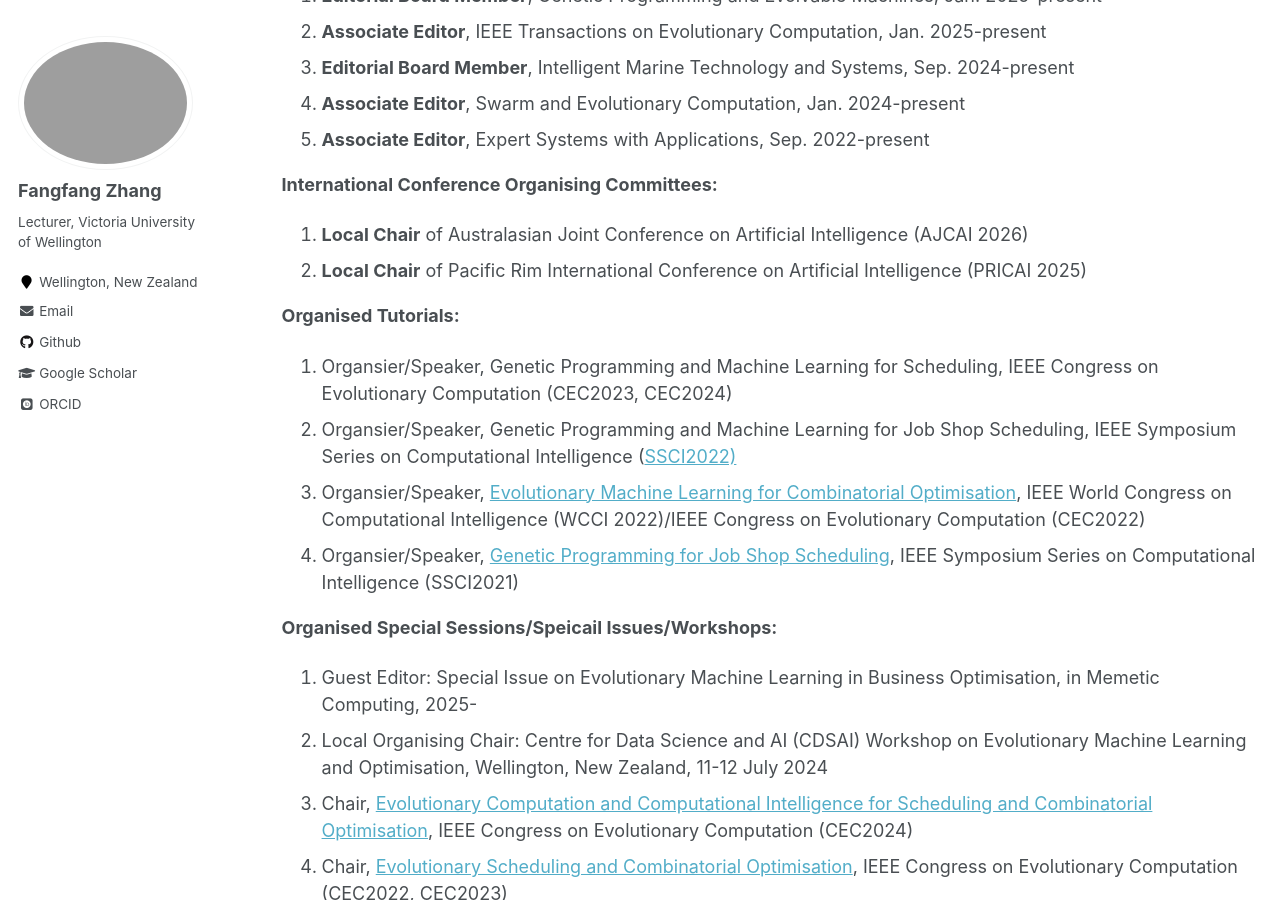
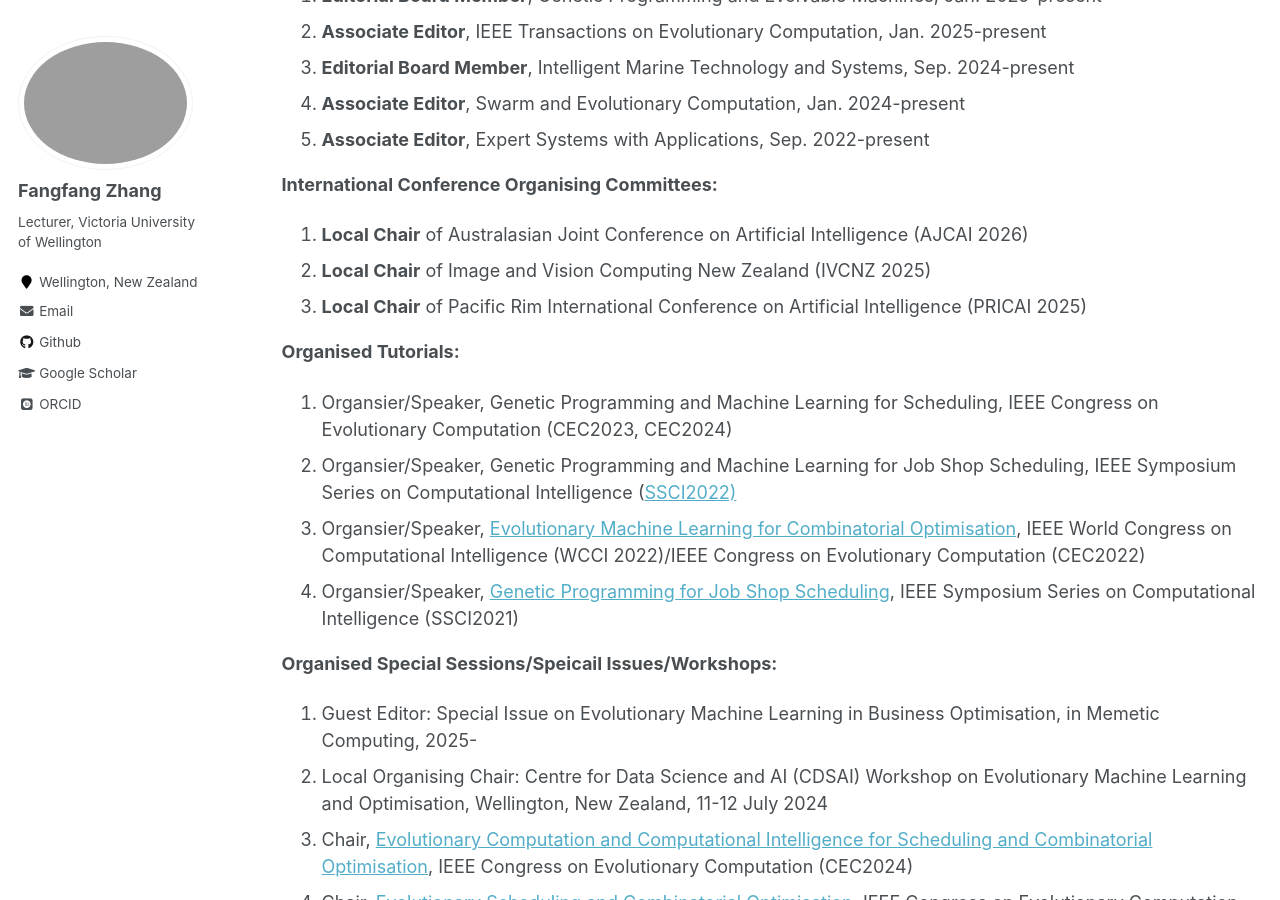
Before and after one commit to fangfang-zhang/fangfang-zhang.github.io, a Jekyll site: the page built from _pages/professional-activities.md, in a window 1280 px wide and 900 px high, scrolled down 364 px. Built offline with Jekyll 4.4.1, drawn with Linux system fonts in a browser that asks for light colours; some web fonts are replaced.

Commit message:
localchair

```diff
--- a/_pages/professional-activities.md
+++ b/_pages/professional-activities.md
@@ -25,6 +25,7 @@ ul li { padding: 5px 0px; }
 **International Conference Organising Committees:**
 <ol>
 <li><b>Local Chair</b> of Australasian Joint Conference on Artificial Intelligence (AJCAI 2026)</li>
+<li><b>Local Chair</b> of Image and Vision Computing New Zealand (IVCNZ 2025)</li>
 <li><b>Local Chair</b> of Pacific Rim International Conference on Artificial Intelligence (PRICAI 2025)</li>
 </ol>
 
```
